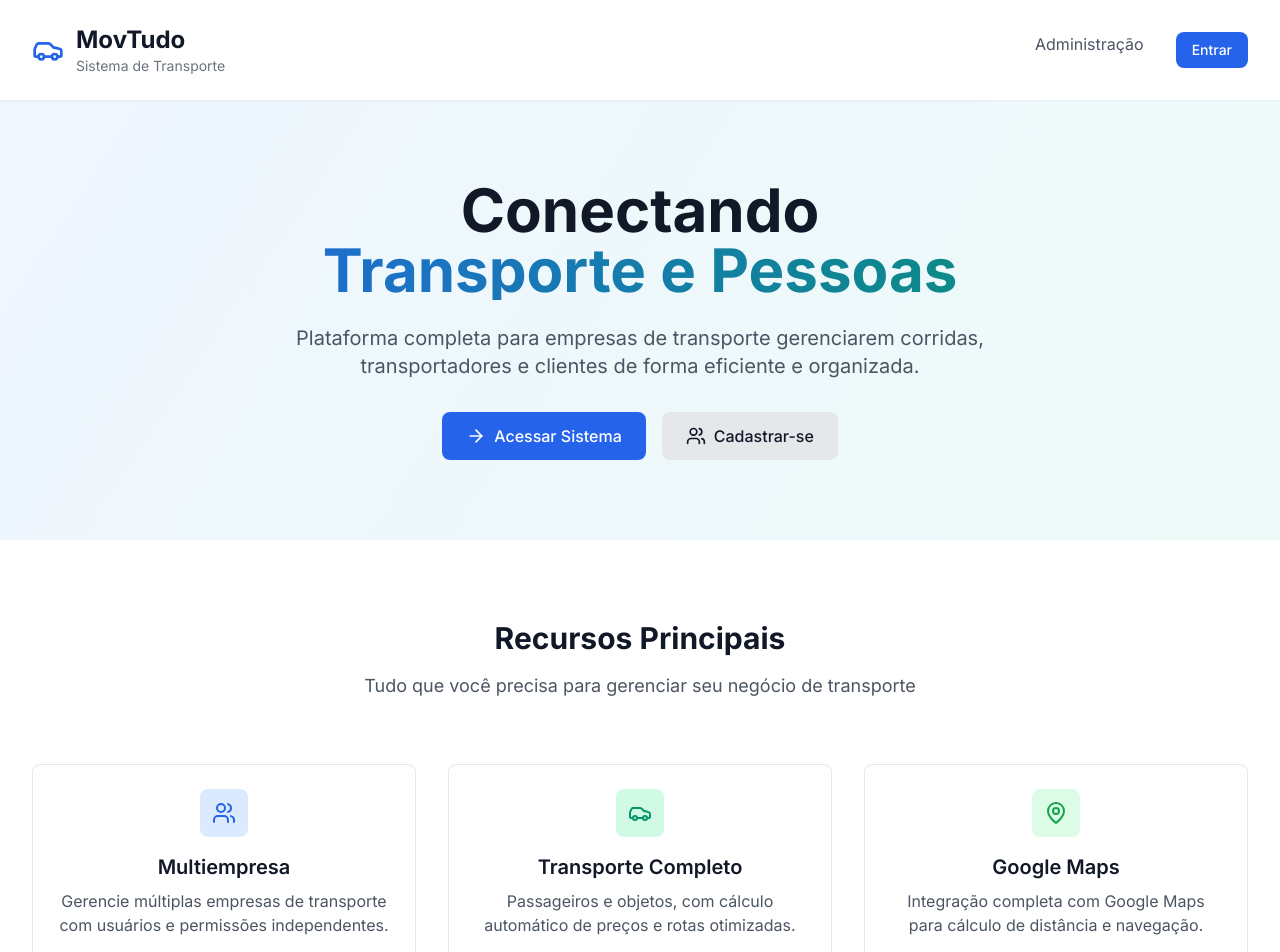
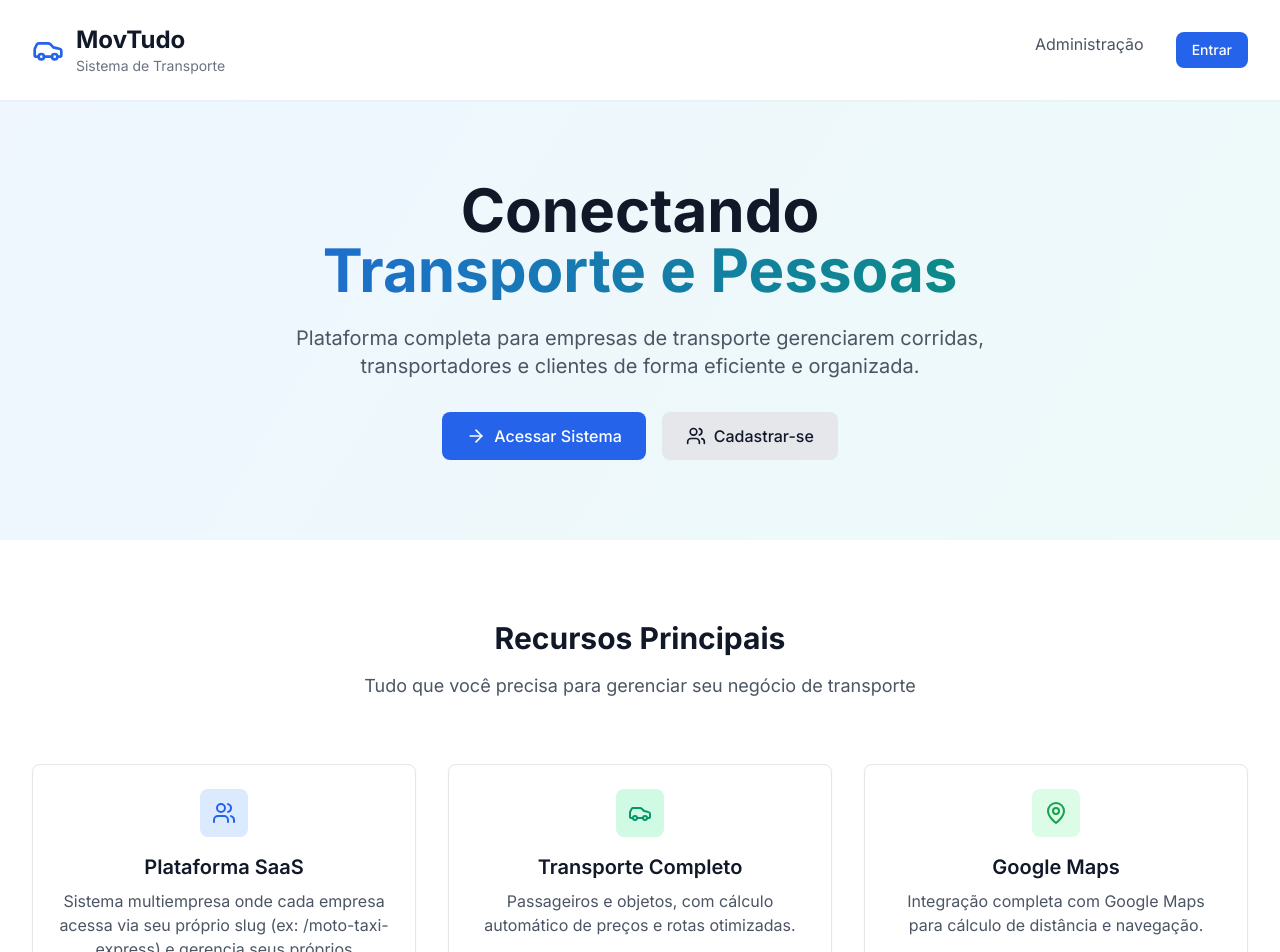
Before and after one commit to AbistecServicos/MovTudo, a Next.js app: page / in a window 1280 px wide. Shown: the top 952 px of the page. Built offline with nearby package versions, Linux system fonts and the light colour scheme; no server answers.

Commit message:
docs: atualizar página inicial com conceito SaaS + adicionar documentação modelo de negócio

```diff
--- a/src/app/page.tsx
+++ b/src/app/page.tsx
@@ -74,10 +74,10 @@ export default function HomePage() {
                 <Users className="h-6 w-6 text-primary-600" />
               </div>
               <h3 className="text-xl font-semibold text-gray-900 mb-2">
-                Multiempresa
+                Plataforma SaaS
               </h3>
               <p className="text-gray-600">
-                Gerencie múltiplas empresas de transporte com usuários e permissões independentes.
+                Sistema multiempresa onde cada empresa acessa via seu próprio slug (ex: /moto-taxi-express) e gerencia seus próprios transportadores.
               </p>
             </div>
 
```
